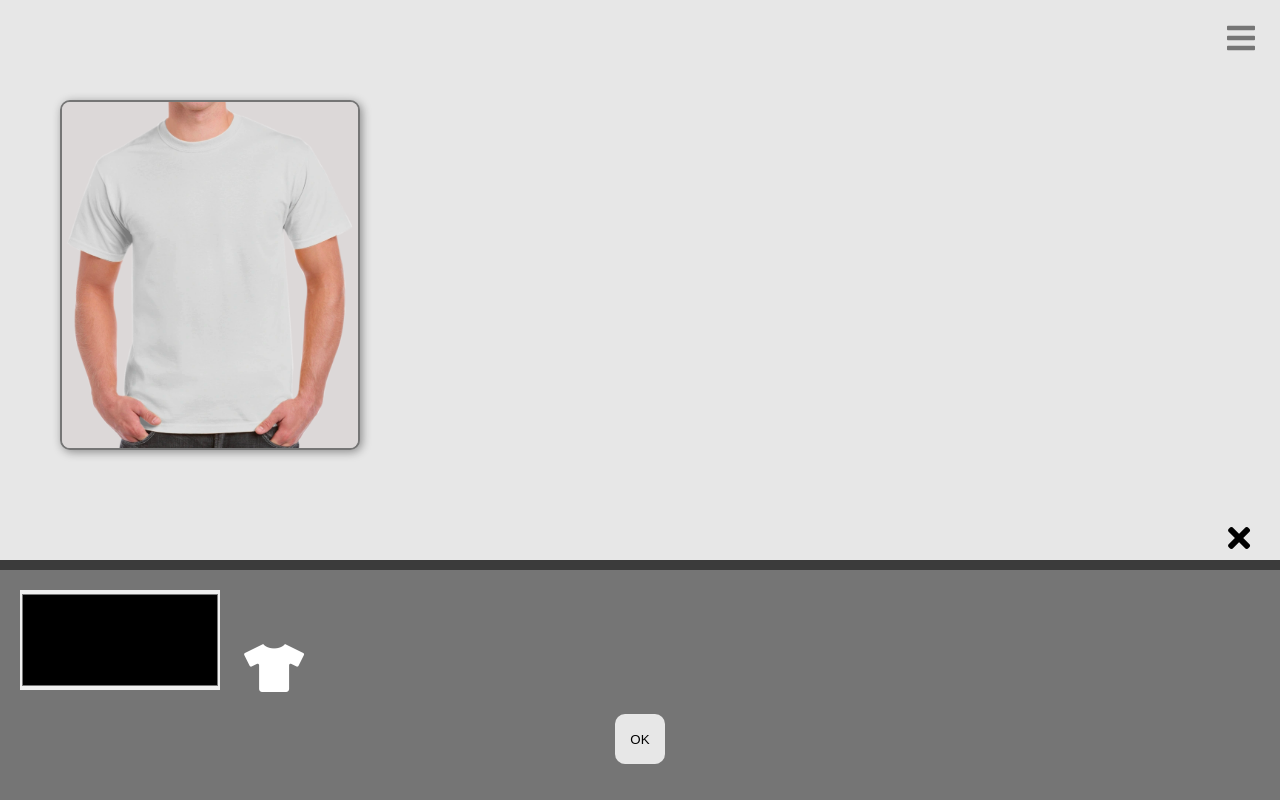
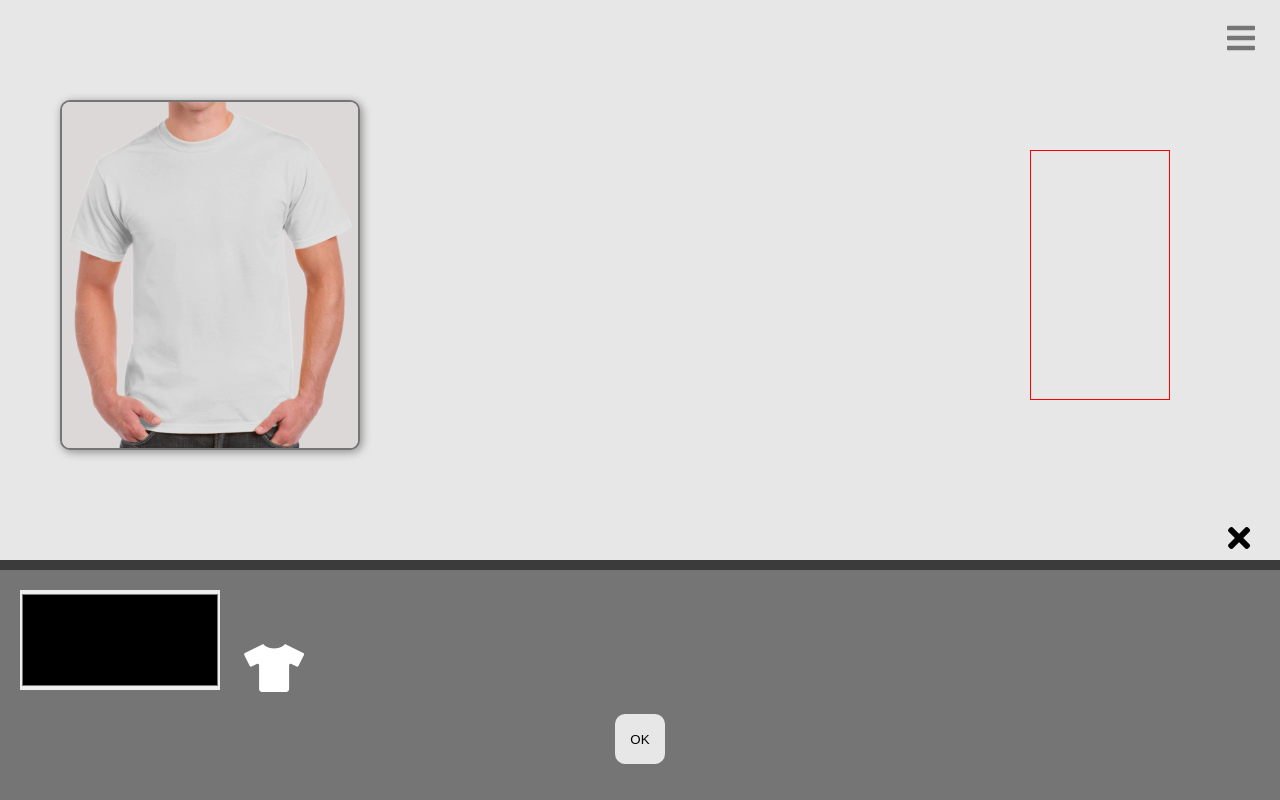
Before and after one commit to JackRosser/shirts, a plain HTML site: page index.html in a window 1280 px wide. Drawn offline with Linux system fonts and the light colour scheme.

Commit message:
create shirtarea

```diff
--- a/assets/style.css
+++ b/assets/style.css
@@ -163,3 +163,14 @@ section {
   box-shadow: 2px 2px 10px rgba(0, 0, 0, 0.4);
   background-color: rgb(210, 210, 210);
 }
+
+#shirt_area {
+  width: 140px;
+  height: 250px;
+  border: 1px solid red;
+  position: absolute;
+  z-index: 99;
+  top: 150px;
+  right: 110px;
+  overflow: hidden;
+}
--- a/index.html
+++ b/index.html
@@ -38,10 +38,12 @@
         <button type="submit" class="ok__button">OK</button>
       </form>
     </main>
+    <div id="shirt_area"></div>
     <!-- section in cui si trova la maglietta grande -->
     <section>
       <img src="./assets/img/shirt.png" alt="shirt" id="base__shirt" />
     </section>
-    <script src="./script.js" defer></script>
+    <script src="./scripts/global.js" defer></script>
+    <script src="./scripts/shirt_color.js" defer></script>
   </body>
 </html>
--- a/script.js
+++ b/scripts/global.js
@@ -23,17 +23,6 @@ hamburger.addEventListener("click", function () {
     hamburger.innerHTML = `<i class="fas fa-bars"></i>`;
     hamburger.style.color = "rgb(117, 117, 117)";
   }
-});
-
-// Parte relativa alla modifica della maglietta
-
-let coloredMiniShirt = document.getElementById("shirt__icon");
-let colorPanel = document.getElementById("shirt__color");
-let colorBigShirt = document.getElementById("base__shirt");
-
-colorPanel.addEventListener("input", function () {
-  coloredMiniShirt.style.color = colorPanel.value;
-  colorBigShirt.style.backgroundColor = colorPanel.value;
 });
 
 //_____________________________________
@@ -68,3 +57,5 @@ let objColor = shirt.color;
 // ELEMENTI A CUI VOGLIO APPLICARE LA FUNZIONE
 let insertColor = immissioneDati(formShirtColor, inputColor, shirt, "color");
 button.addEventListener("click", insertColor);
+
+console.log(shirt);
--- /dev/null
+++ b/scripts/shirt_color.js
@@ -0,0 +1,8 @@
+let coloredMiniShirt = document.getElementById("shirt__icon");
+let colorPanel = document.getElementById("shirt__color");
+let colorBigShirt = document.getElementById("base__shirt");
+
+colorPanel.addEventListener("input", function () {
+  coloredMiniShirt.style.color = colorPanel.value;
+  colorBigShirt.style.backgroundColor = colorPanel.value;
+});
```
